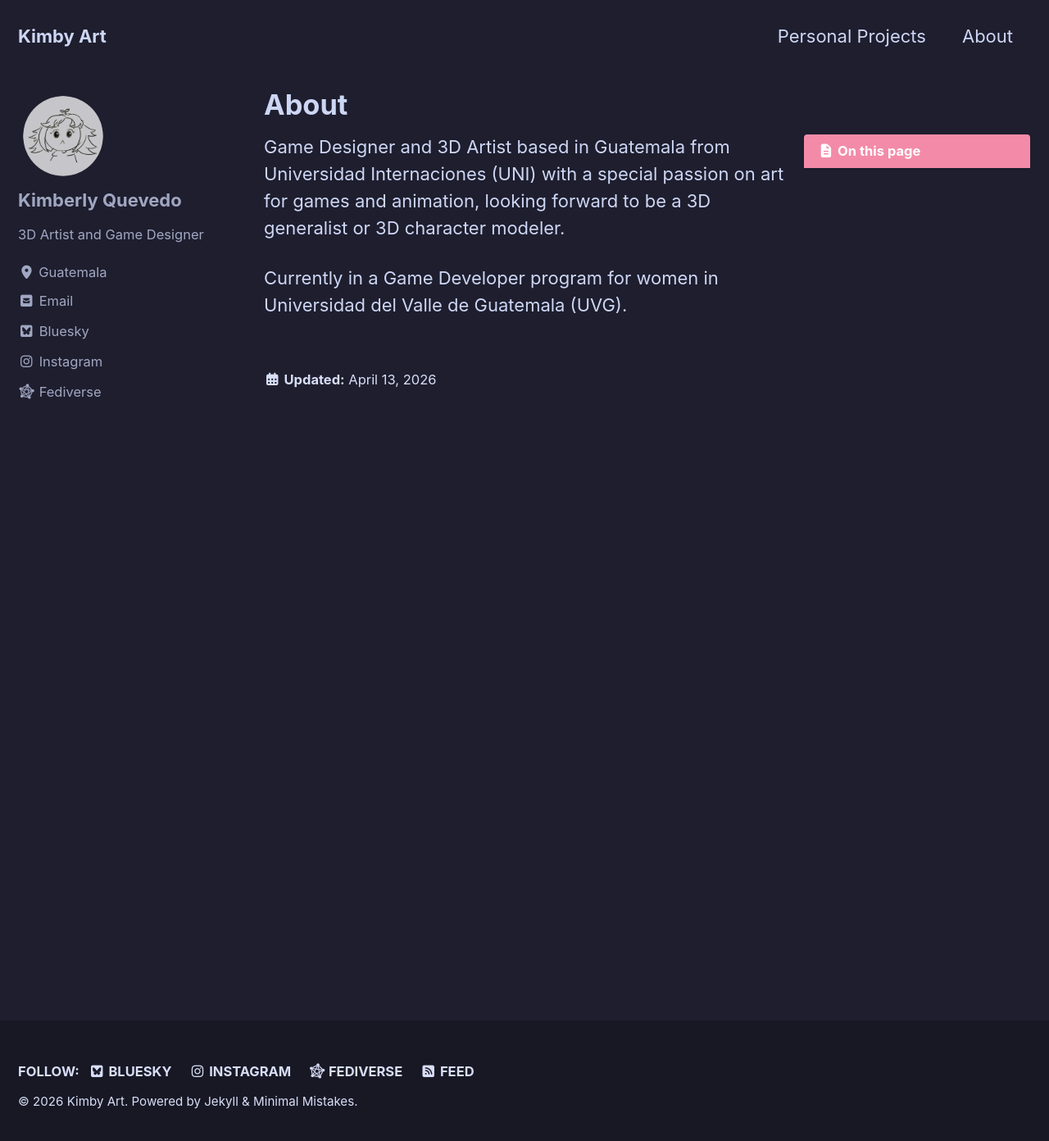
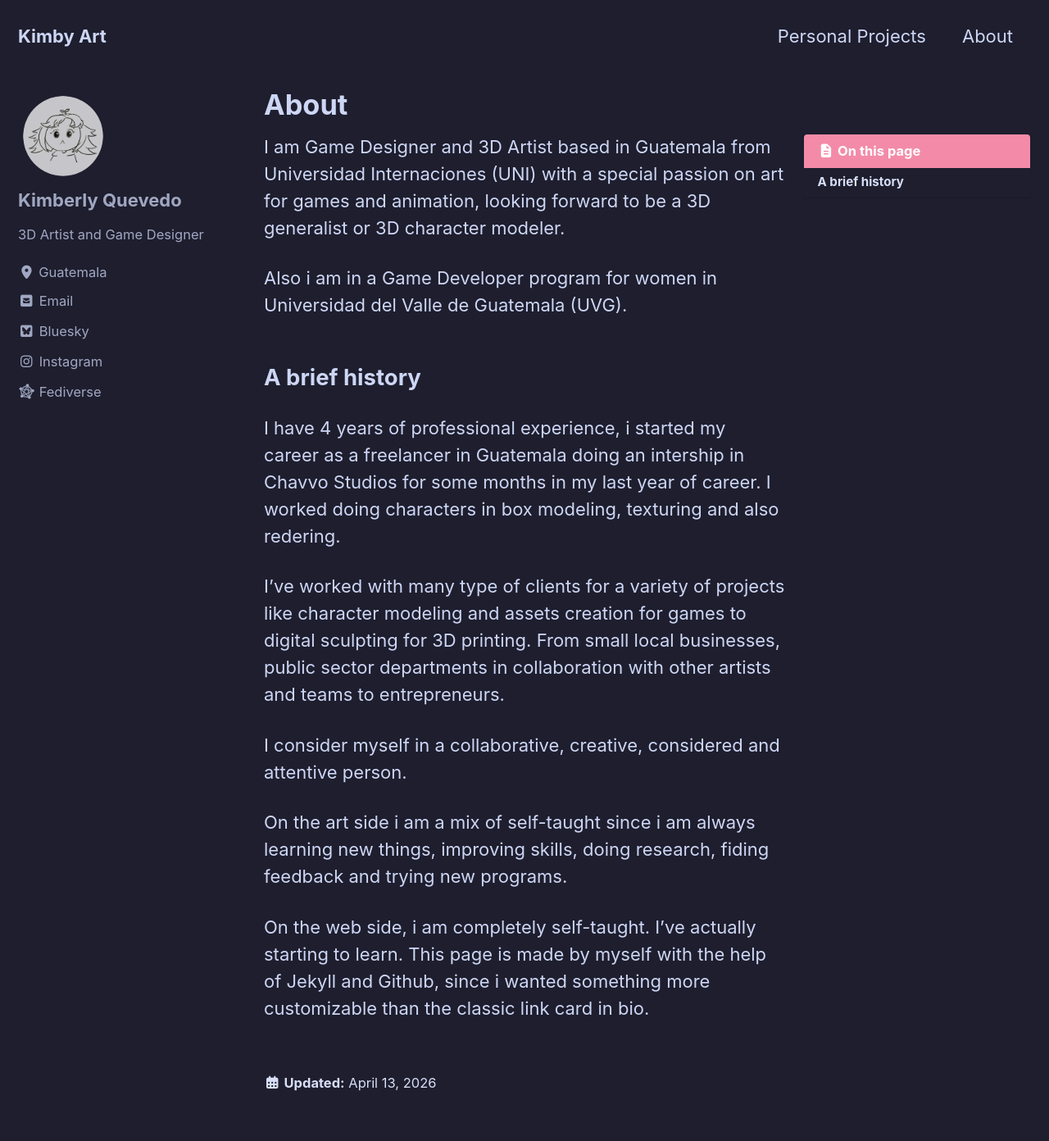
Before and after one commit to Kiimby/kiimby.github.io, a Jekyll site: the page built from _pages/about.md, in a window 1280 px wide and 1400 px high. Shown: the top 1392 px of the window at 82% size. Built offline with Jekyll 4.4.1, drawn with Linux system fonts in a browser that asks for light colours; cached includes are drawn as plain includes.

Commit message:
Update about.md

```diff
--- a/_pages/about.md
+++ b/_pages/about.md
@@ -12,6 +12,18 @@ last_modified_at: 2026-04-13
 toc: true
 ---
 
-Game Designer and 3D Artist based in Guatemala from Universidad Internaciones (UNI) with a special passion on art for games and animation, looking forward to be a 3D generalist or 3D character modeler.
+I am Game Designer and 3D Artist based in Guatemala from Universidad Internaciones (UNI) with a special passion on art for games and animation, looking forward to be a 3D generalist or 3D character modeler.
 
-Currently in a Game Developer program for women in Universidad del Valle de Guatemala (UVG).
+Also i am in a Game Developer program for women in Universidad del Valle de Guatemala (UVG).
+
+## A brief history
+I have 4 years of professional experience, i started my career as a freelancer in Guatemala doing an intership in Chavvo Studios for some months in my last year of career. I worked doing characters in box modeling, texturing and also redering.
+
+I've worked with many type of clients for a variety of projects like character modeling and assets creation for games to digital sculpting for 3D printing. From small local businesses, public sector departments in collaboration with other artists and teams to entrepreneurs.
+
+I consider myself in a collaborative, creative, considered and attentive person.
+
+On the art side i am a mix of self-taught since i am always learning new things, improving skills, doing research, fiding feedback and trying new programs.
+
+On the web side, i am completely self-taught. I've actually starting to learn.
+This page is made by myself with the help of Jekyll and Github, since i wanted something more customizable than the classic link card in bio.
```
